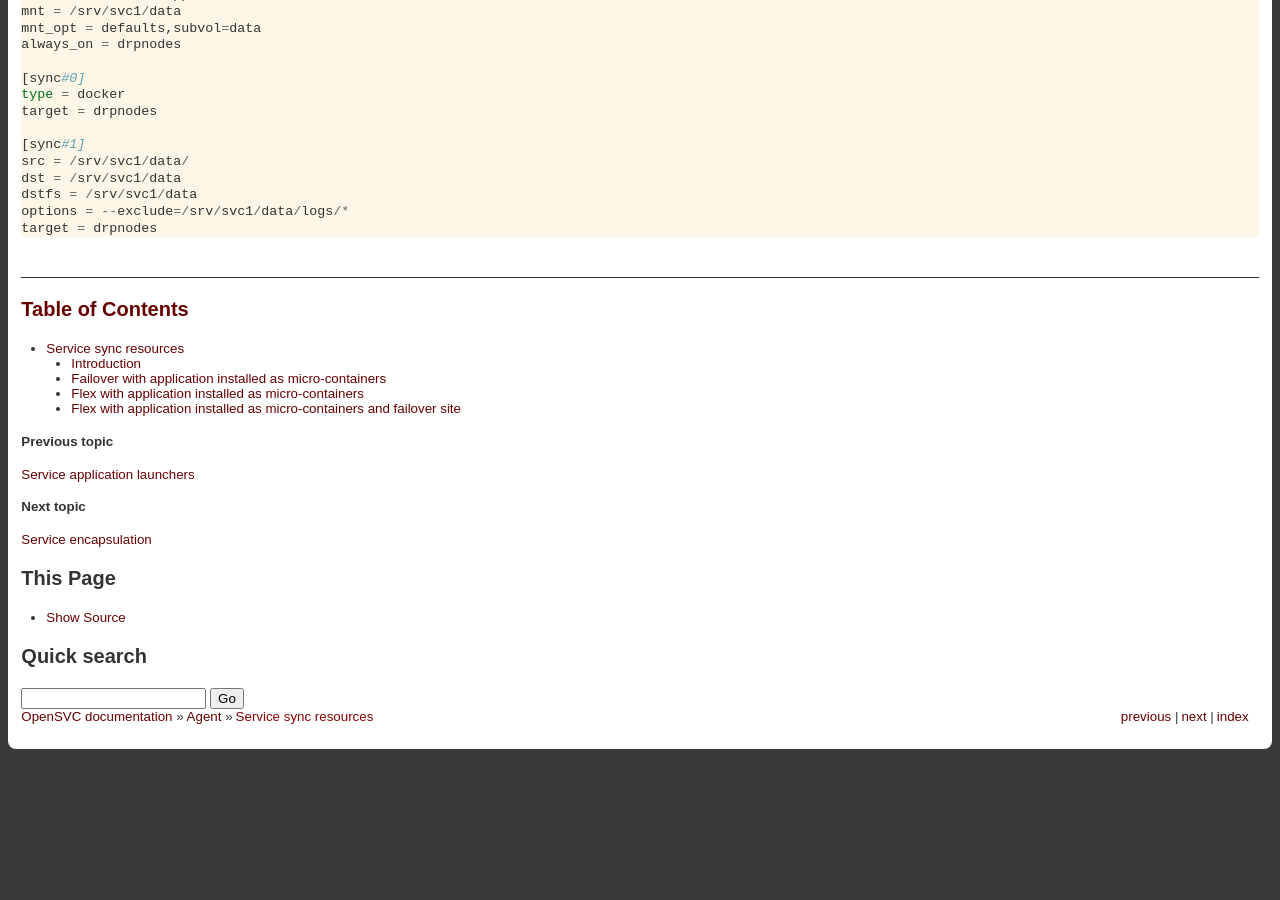
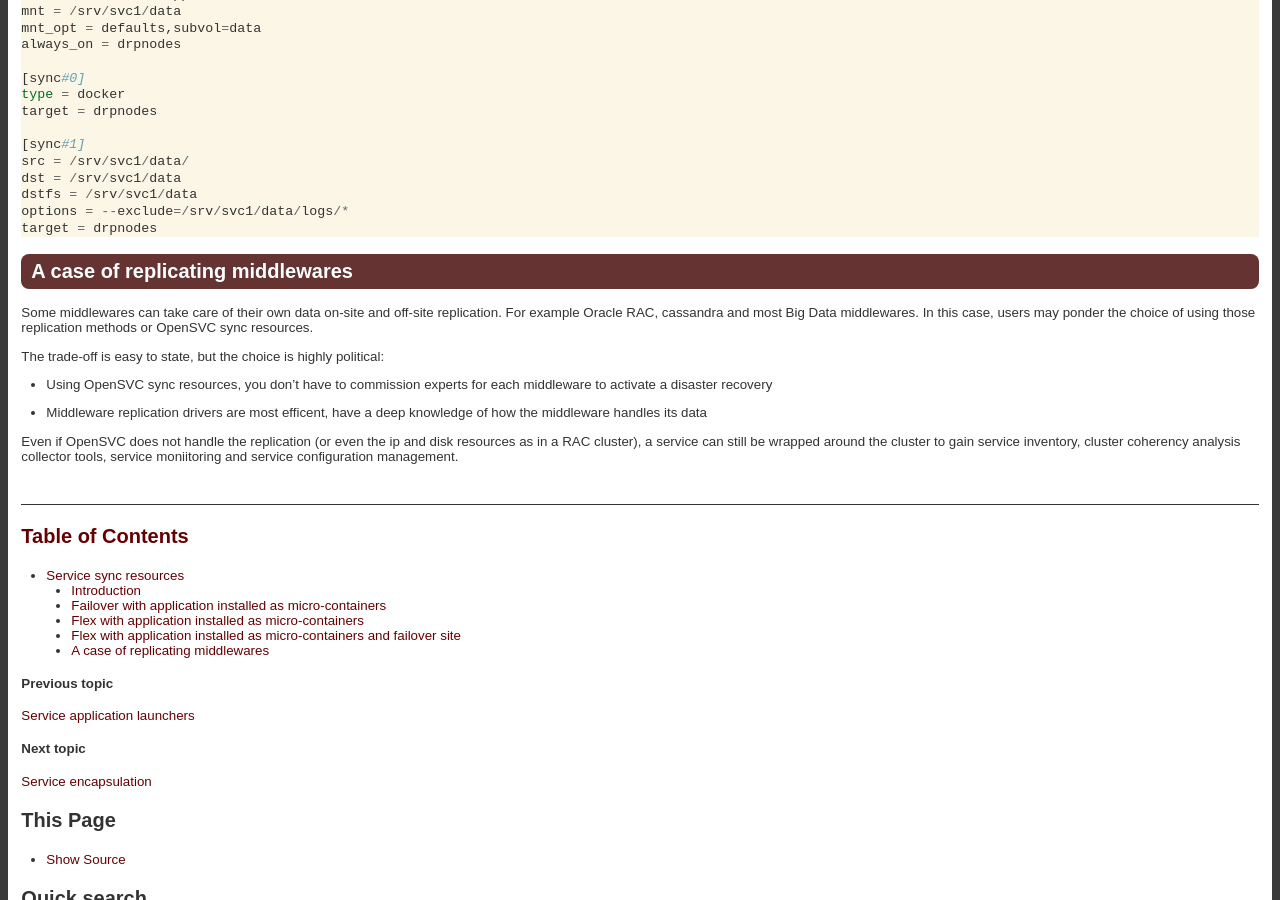
Before and after one commit to opensvc/docs.opensvc.com, a Sphinx documentation site: the page built from source/agent.service.sync.rst, in a window 1280 px wide and 900 px high, scrolled down 4404 px. Built offline with Sphinx 7.4.7, drawn with Linux system fonts in a browser that asks for light colours; comment, search, counter and statistics services are not loaded; before the commit the page ends 5161 px from its top, so only the background shows below that.

Commit message:
Add a sub-section about replicating middlewares in the sync resources  section

```diff
--- a/source/agent.service.sync.rst
+++ b/source/agent.service.sync.rst
@@ -198,3 +198,16 @@ Example configuration::
   dstfs = /srv/svc1/data
   options = --exclude=/srv/svc1/data/logs/*
   target = drpnodes
+
+
+A case of replicating middlewares
+*********************************
+
+Some middlewares can take care of their own data on-site and off-site replication. For example Oracle RAC, cassandra and most Big Data middlewares. In this case, users may ponder the choice of using those replication methods or OpenSVC sync resources.
+
+The trade-off is easy to state, but the choice is highly political:
+
+* Using OpenSVC sync resources, you don't have to commission experts for each middleware to activate a disaster recovery
+* Middleware replication drivers are most efficent, have a deep knowledge of how the middleware handles its data
+
+Even if OpenSVC does not handle the replication (or even the ip and disk resources as in a RAC cluster), a service can still be wrapped around the cluster to gain service inventory, cluster coherency analysis collector tools, service moniitoring and service configuration management.
```
